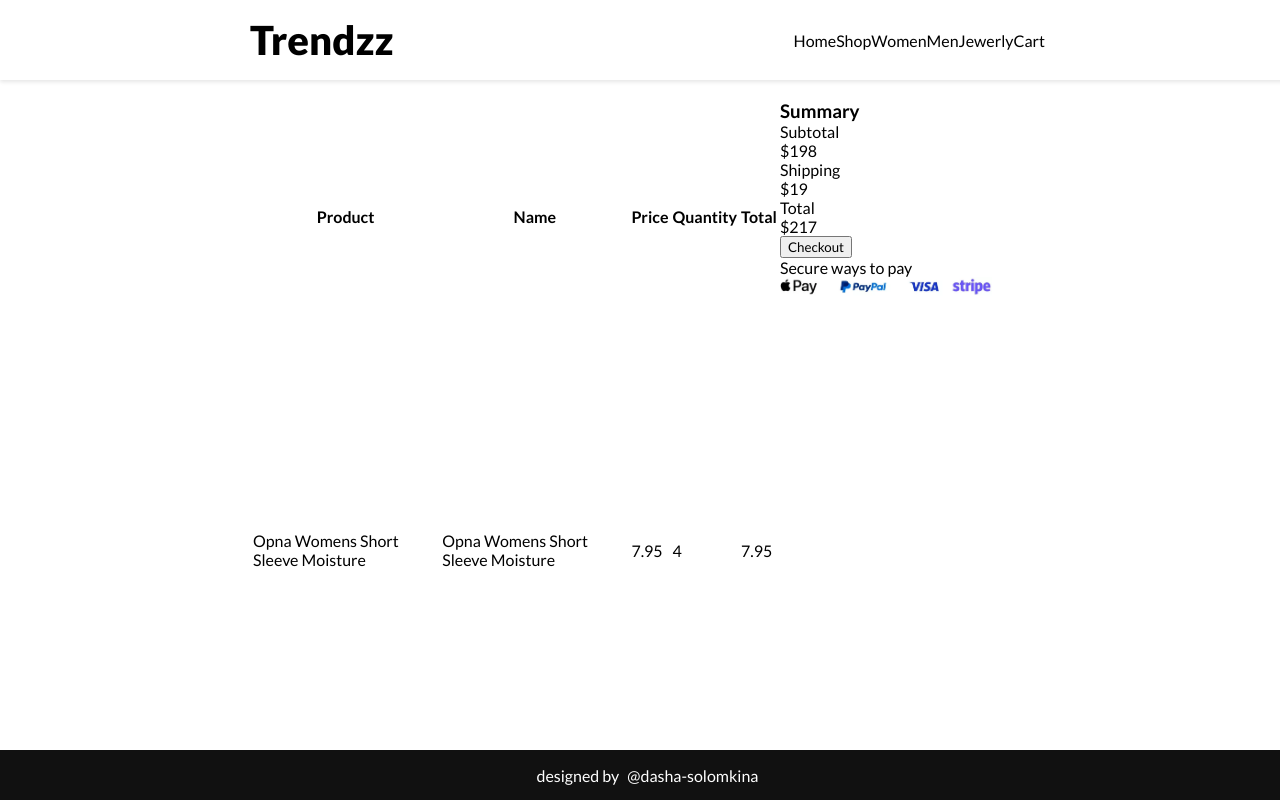
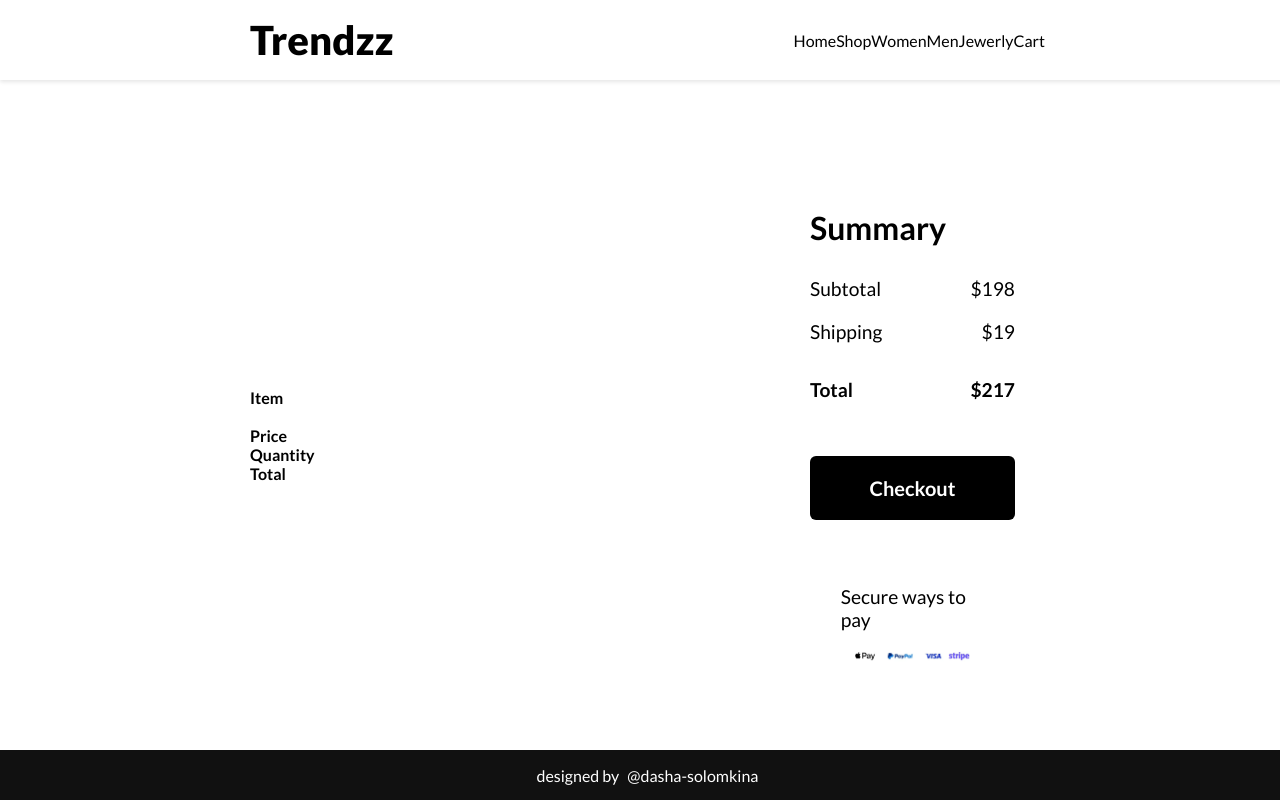
Before and after one commit to dasha-solomkina/shopping-cart, a React (Vite) app: page /cart in a window 1280 px wide. Built offline with nearby package versions, Linux system fonts and the light colour scheme.

Commit message:
style cart summary

```diff
--- a/src/components/CartSummary.tsx
+++ b/src/components/CartSummary.tsx
@@ -2,23 +2,24 @@ export default function CartSummary() {
   return (
     <div className="cart-summary">
       <h3>Summary</h3>
-      <div>
+      <div className="cart-info">
         <p>Subtotal</p>
         <p>$198</p>
       </div>
-      <div>
+      <div className="cart-info">
         <p>Shipping</p>
         <p>$19</p>
         {/* add later the 10% function */}
       </div>
-      <div>
+      <div id="cart-total">
         <p>Total</p>
         <p>$217</p>
       </div>
-      <button>Checkout</button>
-      <p>Secure ways to pay</p>
-      {/* <img src="../assets/payment.jpg" /> */}
-      <img src="src/assets/payment.webp" alt="" />
+      <button id="checkout-btn-cart">Checkout</button>
+      <div id="payment-options">
+        <p>Secure ways to pay</p>
+        <img src="src/assets/payment.webp" alt="payment options" />
+      </div>
     </div>
   );
 }
--- a/src/components/CartTable.tsx
+++ b/src/components/CartTable.tsx
@@ -11,37 +11,15 @@ export default function CartTable() {
   ];
 
   return (
-    <table>
-      <tr>
-        <th>Product</th>
-        <th>Name</th>
-        <th>Price</th>
-        <th>Quantity</th>
-        <th>Total</th>
-      </tr>
-      {testProduct.map((product) => {
-        return (
-          <tr>
-            <td>{product.title}</td>
-            <td>{product.title}</td>
-            <td>{product.price}</td>
-            <td>4</td>
-            <td>{product.price}</td>
-          </tr>
-        );
-      })}
-    </table>
+    <div className="cart-table">
+      <div className="cart-table-header">
+        <h4>Item</h4>
+        <h4>&nbsp;</h4>
+        <h4>Price</h4>
+        <h4>Quantity</h4>
+        <h4>Total</h4>
+      </div>
+      {/* add: there are no products in the cart, mb button? */}
+    </div>
   );
 }
-
-// {arr.map((card: CardProps) => {
-//     return (
-//       <Card
-//         id={card.id}
-//         key={card.id}
-//         title={card.title}
-//         image={card.image}
-//         price={card.price}
-//       />
-//     );
-//   })}
--- a/src/index.css
+++ b/src/index.css
@@ -196,4 +196,70 @@ button:hover {
   height: 100%;
   display: grid;
   grid-template-columns: 2fr 1fr;
+  justify-content: center;
+  align-items: center;
 }
+
+.cart-summary {
+  /* width: 400px; */
+  /* height: 350px; */
+  padding: 20px 30px;
+  border: none;
+  border-radius: 8px;
+  font-size: 1.2rem;
+  display: flex;
+  flex-direction: column;
+  align-items: start;
+}
+
+h3 {
+  font-size: 2rem;
+  margin-bottom: 20px;
+}
+
+.cart-info {
+  padding: 10px 0;
+  display: flex;
+  justify-content: space-between;
+  width: 100%;
+}
+
+#cart-total {
+  margin-top: 10px;
+  padding: 15px 0;
+  display: flex;
+  justify-content: space-between;
+  width: 100%;
+}
+
+#cart-total p {
+  font-weight: 600;
+}
+
+#checkout-btn-cart {
+  font-family: 'Lato', sans-serif;
+  font-size: 20px;
+  background-color: black;
+  color: white;
+  padding: 20px 0;
+  border: none;
+  border-radius: 6px;
+  font-weight: 700;
+  width: 100%;
+  margin: 40px 0;
+}
+
+#checkout-btn-cart:hover {
+  background-color: rgba(0, 0, 0, 0.822);
+}
+
+#payment-options {
+  width: 70%;
+  margin-top: 25px;
+  align-self: center;
+  display: flex;
+  flex-direction: column;
+  justify-content: center;
+  align-items: center;
+  gap: 20px;
+}
```
